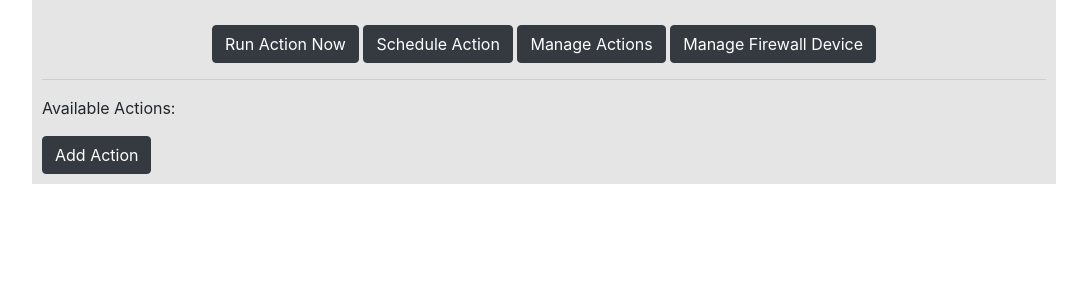
After one commit to Laur04/access_server, a Django app: page /manage/action in a window 1280 px wide. The commit adds this page. Shown: the top 300 px of the page, without its empty margins (96-1183 px from the left). Run offline with Django 3.2, Linux system fonts and the light colour scheme; data that the repository does not hold is empty; parts of the project's set-up code (start-up, migrations or seed data) failed here and were passed over; some libraries are stand-ins or nearby versions.

Commit message:
lots of stuff

```diff
--- a/access_server/apps/main/forms.py
+++ b/access_server/apps/main/forms.py
@@ -1,14 +1,44 @@
 from django import forms
 from django.forms import ModelForm
 
-from .models import Action, FirewallDevice
+from .models import Action, FirewallDevice, ScheduledTask
 
 
+default_action_text = """
+---
+
+- hosts: "{{ lookup('env', 'ACTION_HOST') }}"
+  remote_user: controller
+  vars:
+    firewall: pfSense
+  tasks:
+    - name: Verify internet connectivity
+      uri:
+        url: google.com
+
+    - name: <something descriptive>
+      <some ansible module>:
+        <options for that module>
+"""
+
 class RunForm(forms.Form):
-    firewall_device = forms.ModelChoiceField(queryset=FirewallDevice.objects.filter(active=True), required=True)
-    action = forms.ModelChoiceField(queryset=Action.objects.all(), required=True)
+    firewall_devices = forms.ModelMultipleChoiceField(widget=forms.CheckboxSelectMultiple, queryset=FirewallDevice.objects.filter(active=True), required=True)
+    actions = forms.ModelMultipleChoiceField(widget=forms.CheckboxSelectMultiple, queryset=Action.objects.all(), required=True)
+
+class ScheduleRunForm(ModelForm):
+    class Meta:
+        model = ScheduledTask
+        fields = [
+            'name',
+            'devices',
+            'actions',
+            'time_to_run',
+        ]
 
 class ActionCreationForm(ModelForm):
+    guided = forms.CharField(max_length=10000, widget=forms.Textarea, initial=default_action_text)
+    use_guided_upload = forms.BooleanField(default=False, help_text="Checking this will overwrite any previously uploaded context with whatever is in the text field on this page.")
+
     class Meta:
         model = Action
         fields = [
--- a/access_server/apps/main/urls.py
+++ b/access_server/apps/main/urls.py
@@ -5,6 +5,13 @@ from . import views
 
 urlpatterns = [
     path('', views.index, name='index'),
+    path('manage/action', views.manage_action, name='manage_action'),
+    path('manage/device', views.manage_device, name='manage_device'),
+    path('manage/task', views.manage_task, name='manage_task'),
     path('add/action', views.add_action, name='add_action'),
     path('add/device', views.add_device, name='add_device'),
+    path('add/task', views.add_task, name='add_task'),
+    path('edit/action/<int:action_id>', views.edit_action, name='edit_action'),
+    path('edit/device/<int:device_id>', views.edit_device, name='edit_device'),
+    path('delete/task/<int:task_id', views.delete_task, name='delete_task'),
 ]
--- a/access_server/apps/main/views.py
+++ b/access_server/apps/main/views.py
@@ -2,52 +2,79 @@ from ansible_playbook_runner import Runner
 from contextlib import redirect_stdout
 from io import StringIO
 import os
-import subprocess
+import random
 
 from django.conf import settings
-from django.shortcuts import redirect, render
+from django.shortcuts import redirect, render, get_object_or_404
 from django.urls import reverse
 
-from .forms import RunForm, ActionCreationForm, FirewallDeviceCreationForm
-from .models import Action, FirewallDevice
+from .forms import RunForm, ScheduledRunForm, ActionCreationForm, FirewallDeviceCreationForm
+from .models import Action, FirewallDevice, ScheduledTask
+
 
 def index(request):
     form = None
-    display, error = None, None
+    outputs = dict()
     if request.method == 'POST':
         form = RunForm(request.POST)
         if form.is_valid():
-            hostname = form.cleaned_data['firewall_device'].hostname
-            with open(str(settings.MEDIA_ROOT) + '/hosts', 'w') as host_file:
-                host_file.write('[{}]\n{}  ansible_ssh_pass={}\n'.format(hostname, hostname, settings.ANSIBLE_SSH_PASS))
-            os.environ['ACTION_HOST'] = hostname
+            for h in form.cleaned_data['firewall_devices']:
+                hostname = h.hostname
+                outputs[hostname] = []
+                with open(str(settings.MEDIA_ROOT) + '/hosts', 'w') as host_file:
+                    host_file.write('[{}]\n{}  ansible_ssh_pass={}\n'.format(hostname, hostname, settings.ANSIBLE_SSH_PASS))
+                os.environ['ACTION_HOST'] = hostname
 
-            output = StringIO()
-            with redirect_stdout(output):
-                exec("Runner(['{}'], '{}').run()".format(str(settings.MEDIA_ROOT) + '/hosts', form.cleaned_data['action'].script.path))
-            output = output.getvalue()
-            print(output)
+                for a in form.cleaned_data['action']:
+                    output = StringIO()
+                    with redirect_stdout(output):
+                        exec("Runner(['{}'], '{}').run()".format(str(settings.MEDIA_ROOT) + '/hosts', form.cleaned_data['action'].script.path))
+                    output = output.getvalue()
+                    print(output)
 
-            try:
-                display = {
-                    'outcome': 'Success!' if output.count('fatal') == 0 else 'Error',
-                    'tasks': [s[2:s.index(']')] for s in output.split('TASK')][2:],
-                    'raw': output,
-                }
-            except:
-                error = output
+                    try:
+                        display = {
+                            'hostname': hostname,
+                            'action': a.name,
+                            'outcome': 'Success!' if output.count('fatal') == 0 else 'Error',
+                            'tasks': [s[2:s.index(']')] for s in output.split('TASK')][2:],
+                            'raw': output,
+                        }
+                    except:
+                        display = {
+                            'hostname': hostname,
+                            'action': a.name,
+                            'outcome': 'Critical Error',
+                            'tasks': None,
+                            'raw': output,
+                        }
+
+                    outputs[hostname].append(display)
     else:
         form = RunForm()
 
-    return render(request, 'index.html', context={'form': form, 'display': display, 'error': error})
+    return render(request, 'index.html', context={'form': form, 'display': outputs})
+
+def manage_action(request):
+    return render(request, 'manage_action.html', context={'items': Action.objects.all()})
+
+def manage_device(request):
+    return render(request, 'manage_device.html', context={'items': FirewallDevice.objects.all()})
+
+def manage_task(request):
+    return render(request, 'manage_task.html', content_type={'items': ScheduledTask.objects.all()})
 
 def add_action(request):
     form = None
     if request.method == 'POST':
         form = ActionCreationForm(request.POST, request.FILES)
         if form.is_valid():
-            form.save()
-            return redirect(reverse('index'))
+            if form["use_guided_upload"]:
+                with (settings.BASE_DIR + '/media/scripts/' + form.cleaned_data["name"] + str(random.randrange(1, 10000))) as f:
+                    f.write(form.cleaned_data["guided"])
+            else:
+                form.save()
+            return redirect(reverse('manage_action'))
     else:
         form = ActionCreationForm()
 
@@ -67,34 +94,79 @@ def add_action(request):
 
     """
 
-    return render(request, 'add.html', context={'form': form, 'help': help})
+    return render(request, 'add_edit.html', context={'form': form, 'help': help})
+
+def edit_action(request, action_id):
+    action = get_object_or_404(Action, id=action_id)
+
+    form = None
+    if request.method == 'POST':
+        form = ActionCreationForm(request.POST, request.FILES, instance=action)
+        if form.is_valid():
+            if form["use_guided_upload"]:
+                with (action.script.path) as f:
+                    f.write(form.cleaned_data["guided"])
+            else:
+                form.save()
+            return redirect(reverse('manage_action'))
+    else:
+        form = ActionCreationForm(instance=action)
+
+    help = """
+    The task must be an ansible play in the general form:
+    ---
+
+    - hosts: "{{ lookup('env', 'ACTION_HOST') }}"
+      remote_user: controller
+      tasks:
+        - name: Connect to Google
+          uri:
+            url: https://google.com
+
+        - name: More tasks!
+          ...
+
+    """
+
+    return render(request, 'add_edit.html', context={'form': form, 'help': help})
 
 def add_device(request):
     form = None
+    error = None
     if request.method == 'POST':
         form = FirewallDeviceCreationForm(request.POST)
         if form.is_valid():
-            firewall = form.save()
-            firewall.hostname = 'internal-node-' + firewall.name.lower().replace(' ', '-')
-            firewall.save()
 
+            hostname = 'internal-node-' + form.cleaned_data['name'].name.lower().replace(' ', '-')
             full_address = form.cleaned_data['subnet'].split('/')[0]
             network_address = full_address[:full_address.rindex('.')]
             first_host_address = int(full_address[full_address.rindex('.') + 1:])
             gateway_host_address = str(first_host_address + 1)
-            control_net_host_address = '172.28.0.' + str(form.cleaned_data['vlan_number'])
             internal_node_host_address = str(first_host_address + 2)
 
-            os.environ['D3_HOSTNAME'] = firewall.hostname.replace(' ', '-')
-            os.environ['D3_NETWORK_NAME'] =  'internal-net-' + firewall.name.lower().replace(' ', '-')
+            os.environ['D3_HOSTNAME'] = hostname
+            os.environ['D3_NETWORK_NAME'] =  'internal-net-' + form.cleaned_data['name'].name.lower().replace(' ', '-')
             os.environ['D3_NETWORK'] = form.cleaned_data['subnet']
             os.environ['D3_INTERFACE'] = 'ens160.' + str(form.cleaned_data['vlan_number'])
             os.environ['D3_GATEWAY'] = network_address + '.' + gateway_host_address
-            os.environ['D3_CONTROL_NET_IP'] = network_address + '.' + control_node_host_address
+            os.environ['D3_CONTROL_NET_IP'] = '172.28.0.' + str(form.cleaned_data['vlan_number'])
             os.environ['D3_CONTAINER_IP'] = network_address + '.' + internal_node_host_address
 
-            exec("Runner(['{}'], '{}').run()".format(str(settings.STATIC_ROOT) + '/hosts', str(settings.STATIC_ROOT) + '/spinup.yml'))
-            return redirect(reverse('index'))
+
+            output = StringIO()
+            with redirect_stdout(output):
+                exec("Runner(['{}'], '{}').run()".format(str(settings.STATIC_ROOT) + '/hosts', str(settings.STATIC_ROOT) + '/spinup.yml'))
+            output = output.getvalue()
+            print(output)
+            successful = True if output.count('fatal') == 0 else False
+
+            if successful:
+                firewall = form.save()
+                firewall.hostname = hostname
+                firewall.save()
+                return redirect(reverse('manage_device'))
+            else:
+                error = output
     else:
         form = FirewallDeviceCreationForm()
 
@@ -106,4 +178,75 @@ def add_device(request):
      - ensure the firewall's port is set as switch mode access <vlan>
     """
 
-    return render(request, 'add.html', context={'form': form, 'help': help})
+    return render(request, 'add_edit.html', context={'form': form, 'error': error, 'help': help})
+
+def edit_device(request, device_id):
+    device = get_object_or_404(FirewallDevice, id=device_id)
+
+    form = None
+    if request.method == 'POST':
+        form = FirewallDeviceCreationForm(request.POST, instance=device)
+        if form.is_valid():
+
+            hostname = 'internal-node-' + device.name.lower().replace(' ', '-')
+            full_address = form.cleaned_data['subnet'].split('/')[0]
+            network_address = full_address[:full_address.rindex('.')]
+            first_host_address = int(full_address[full_address.rindex('.') + 1:])
+            gateway_host_address = str(first_host_address + 1)
+            internal_node_host_address = str(first_host_address + 2)
+
+            os.environ['D3_HOSTNAME'] = hostname
+            os.environ['D3_NETWORK_NAME'] =  'internal-net-' + device.name.lower().replace(' ', '-')
+            os.environ['D3_NETWORK'] = form.cleaned_data['subnet']
+            os.environ['D3_INTERFACE'] = 'ens160.' + str(form.cleaned_data['vlan_number'])
+            os.environ['D3_GATEWAY'] = network_address + '.' + gateway_host_address
+            os.environ['D3_CONTROL_NET_IP'] = '172.28.0.' + str(form.cleaned_data['vlan_number'])
+            os.environ['D3_CONTAINER_IP'] = network_address + '.' + internal_node_host_address
+
+            exec("Runner(['{}'], '{}').run()".format(str(settings.STATIC_ROOT) + '/hosts', str(settings.STATIC_ROOT) + '/spinup.yml'))
+
+            firewall = form.save()
+            firewall.hostname = hostname
+            firewall.save()
+
+            return redirect(reverse('manage_device'))
+    else:
+        form = FirewallDeviceCreationForm(instance=device)
+
+    help = """
+    This will perform much of the setup. However, for this to work you need to first:
+     - create a unique vlan on the lab's Cisco switch
+     - pick an available /29 subnet from 100.100.100.0
+     - bring up and assign the physical firewall device the first available ip address in that subnet
+     - ensure the firewall's port is set as switch mode access <vlan>
+    """
+
+    return render(request, 'add_edit.html', context={'form': form, 'help': help})
+
+def add_task(request):
+    form = None
+    if request.method == 'POST':
+        form = ScheduledRunForm(request.POST)
+        if form.is_valid():
+            minute = form.cleaned_data["time_to_run"].minute
+            hour = form.cleaned_data['time_to_run'].hour
+            st = form.save()
+            with ('/etc/cron.daily/access-server' + str(st.id), 'w') as file:
+                file.write('{} {} * * * python3 manage.py run_scheduled_task {}'.format(minute, hour, st.id))
+
+            return redirect(reverse('manage_task'))
+    else:
+        form = ScheduledRunForm()
+
+    help = """
+    This will add a cron job to run this task at a specified time each day.
+    """
+
+    return render(request, 'add_edit.html', context={'form': form, 'help': help})
+
+def delete_task(request, task_id):
+    task = get_object_or_404(ScheduledTask, id=task_id)
+    os.remove('/etc/cron.daily/access-server' + str(task.id))
+    task.delete()
+
+    return redirect(reverse('manage_task'))
--- a/access_server/templates/add.html
+++ b/access_server/templates/add_edit.html
@@ -8,6 +8,10 @@
         {{ form.as_p }}
         <button type='submit'>Add</button>
     </form>
+    {% if error %}
+        There was an error. Please see the output below.
+        {{ error }}
+    {% endif %}
     {% if help %}
         <hr>
         <pre>{{ help }}</pre>
--- a/access_server/templates/base.html
+++ b/access_server/templates/base.html
@@ -24,9 +24,10 @@
             <div class='main'>
                 <div class='placeholder'></div>
                 <div class='centered'>
-                    <a href="{% url 'index' %}" class="btn btn-dark" role="button">Run Action</a>
-                    <a href="{% url 'add_action' %}" class="btn btn-dark" role="button">Add Action</a>
-                    <a href="{% url 'add_device' %}" class="btn btn-dark" role="button">Add Firewall Device</a>
+                    <a href="{% url 'index' %}" class="btn btn-dark" role="button">Run Action Now</a>
+                    <a href="{% url 'manage_task' %}" class='btn btn-dark' role='button'>Schedule Action</a>
+                    <a href="{% url 'manage_action' %}" class="btn btn-dark" role="button">Manage Actions</a>
+                    <a href="{% url 'manage_device' %}" class="btn btn-dark" role="button">Manage Firewall Device</a>
                 </div>
                 <hr>
                 {% block main %}{% endblock %}
--- /dev/null
+++ b/access_server/templates/manage_action.html
@@ -0,0 +1,13 @@
+{% extends 'base.html' %}
+
+{% load static %}
+
+{% block main %}
+    Available Actions:
+    <ul>
+        {% for i in items %}
+            <li><a href="{% url 'edit_action' i.id %}">{{ i }}</a></li>
+        {% endfor %}
+    </ul>
+    <a href="{% url 'add_action' %}" class="btn btn-dark" role="button">Add Action</a>
+{% endblock %}
--- a/requirements.txt
+++ b/requirements.txt
@@ -2,3 +2,5 @@ ansible
 ansible-core
 ansible-playbook-runner==0.1.2
 Django==3.2.5
+gunicorn==20.1.0
+psycopg2-binary==2.9.1
```
Also changed, not shown: access_server/apps/main/models.py (+10 -0 lines), access_server/templates/index.html (+9 -10 lines), access_server/templates/manage_device.html (added, +13 -0 lines), access_server/templates/manage_task.html (added, +13 -0 lines).
